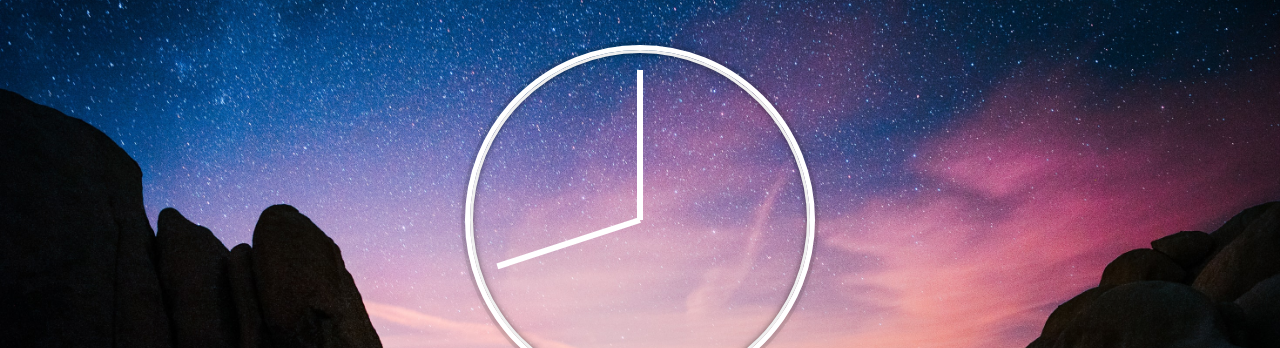
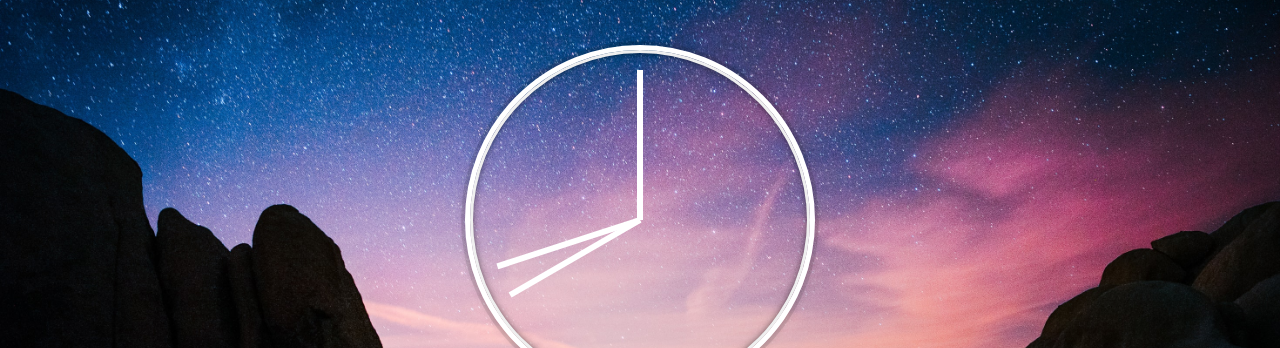
Before and after one commit to mary8135/JS-CSS-clock, a plain HTML site: page index.html in a window 1280 px wide. Shown: the part 180-528 px from the top of the page. Drawn offline with Linux system fonts and the light colour scheme.

Commit message:
program minutes and hour hands

```diff
--- a/index.html
+++ b/index.html
@@ -72,14 +72,23 @@
 
   <script>
     const secondHand = document.querySelector('.second-hand');
+    const minuteHand = document.querySelector('.min-hand');
+    const hourHand = document.querySelector('.hour-hand');
 
     function setDate(){
       const now = new Date();
 
       const seconds = now.getSeconds();
-      const secondsDegrees = ((seconds / 60) * 360) + 90;
+      const secondsDegrees = ((seconds / 60) * 360) + 90; //how many degrees hand rotates each second + 90degree offset (line 66)
       secondHand.style.transform = `rotate(${secondsDegrees}deg)`;
 
+      const minutes = now.getMinutes();
+      const minutesDegrees = ((minutes / 60) * 360) + 90;
+      minuteHand.style.transform = `rotate(${minutesDegrees}deg)`;
+
+      const hours = now.getHours();
+      const hoursDegrees = ((hours / 12) * 360) + 90;
+      hourHand.style.transform = `rotate(${hoursDegrees}deg)`;
 
     }
 
```
